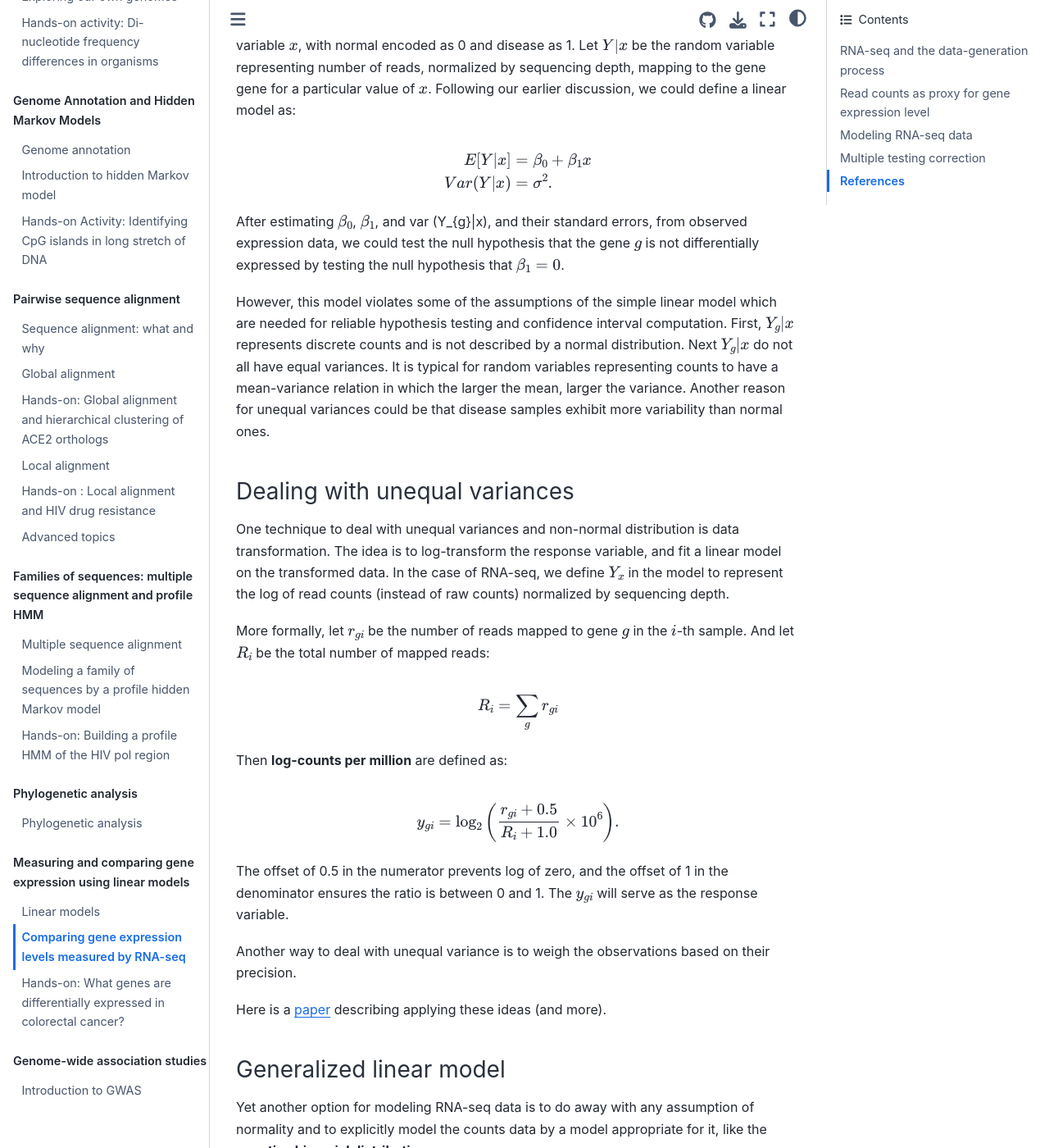
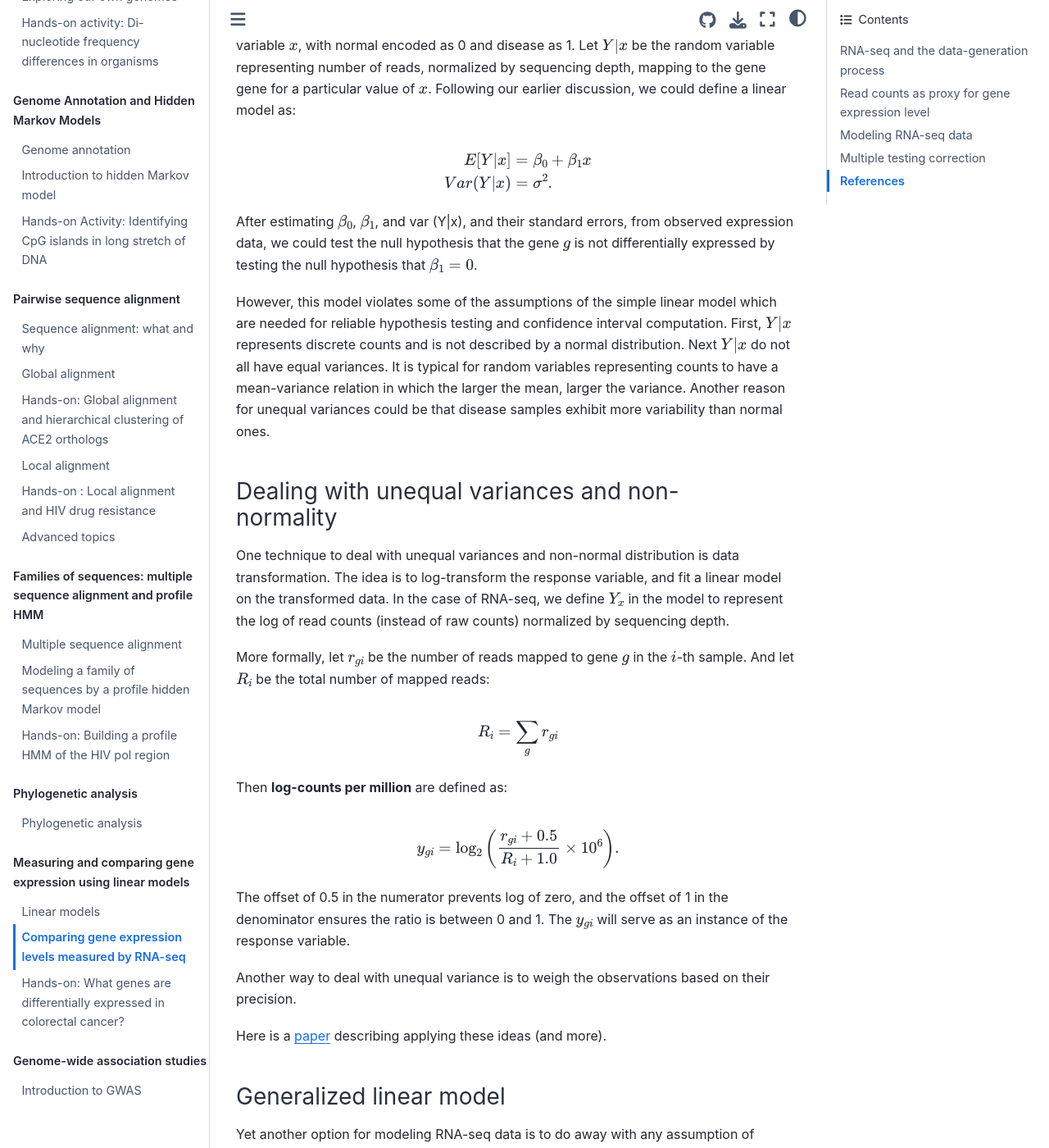
Before and after one commit to anishmss/bioinfo_intro_dlsu, a Jupyter Book: the page built from chapters/rna_seq/rna_seq_intro.md, in a window 1280 px wide and 1400 px high, scrolled down 2619 px. Shown: the whole window at 82% size. Built offline with Jupyter Book 1.0.4 settings and Sphinx 7.4.7 and the Sphinx Book theme 1.1.4, drawn with Linux system fonts in a browser that asks for light colours; some of the changed text lies outside the part shown.

Commit message:
update rna-seq

`````diff
--- a/chapters/rna_seq/rna_seq_intro.md
+++ b/chapters/rna_seq/rna_seq_intro.md
@@ -10,7 +10,7 @@
 A typical study design where gene expression is compared across case and control samples..
 ```
 
-There are many traditional lab techniques to quantitate gene expression, which is the abundance of mature RNA transcribed from a gene (e.g. ). Here we will focus on a [relatively new](https://doi.org/10.1038/s41576-019-0150-2) technology called RNA-seq, which utilizes modern sequencers to sequence all RNA molecules present in the specimen.
+There are many traditional lab techniques to quantitate gene expression, which is the abundance of mature RNA transcribed from a gene (e.g. variants of PCR, [microarray](https://www.nature.com/scitable/definition/microarray-202/)). Here we will focus on a [relatively new](https://doi.org/10.1038/s41576-019-0150-2) technology called RNA-seq, which utilizes modern sequencers to sequence all RNA molecules present in the specimen.
 
 ## RNA-seq and the data-generation process
 The typical  data generation process of RNA-seq goes as follows (see figure below). From a biological sample, [mature RNA](eukaryotic-transcription)is extracted. Ribosomal RNA (rRNA) make up a vast majority (80-90%) of RNA in a cell, and it is excluded them from extraction by selectively degrading them or selectively extract only RNAs with a [poly-A tail](https://www.nature.com/scitable/definition/.poly-a-tail-276/) while rRNAs don't have such tails. This can be used as signatures to selective extraction. There are also techniques to selectively degrade rRNA. Next, the RNA molecules are fragmented, and  double-stranded cDNA molecules are synthesized from the RNA fragments. The cDNA are sequenced using a high-throughput sequencer, resulting in a huge sequence dataset.
@@ -56,12 +56,12 @@
 Var (Y|x) &= {\sigma}^2.
 \end{align*}
 
-After estimating $\beta_{0}$,  $\beta_{1}$, and var (Y_{g}|x), and their standard errors, from observed expression data, we could test the null hypothesis that the gene $g$ is not differentially expressed by testing the null hypothesis that $\beta_{1}=0$.
+After estimating $\beta_{0}$,  $\beta_{1}$, and var (Y|x), and their standard errors, from observed expression data, we could test the null hypothesis that the gene $g$ is not differentially expressed by testing the null hypothesis that $\beta_{1}=0$.
 
-However, this model violates some of the assumptions of the simple linear model which are needed for reliable hypothesis testing and confidence interval computation. First, $Y_g|x$ represents discrete counts and is not described by a normal distribution. Next $Y_g|x$ do not all have equal variances. It is typical for random variables representing counts to have a mean-variance relation in which the larger the mean, larger the variance. Another reason for unequal variances could be that disease samples exhibit more variability than normal ones.
+However, this model violates some of the assumptions of the simple linear model which are needed for reliable hypothesis testing and confidence interval computation. First, $Y|x$ represents discrete counts and is not described by a normal distribution. Next $Y|x$ do not all have equal variances. It is typical for random variables representing counts to have a mean-variance relation in which the larger the mean, larger the variance. Another reason for unequal variances could be that disease samples exhibit more variability than normal ones.
 
 
-### Dealing with unequal variances
+### Dealing with unequal variances and non-normality
 One technique to deal with unequal variances and non-normal distribution is data transformation. The idea is to log-transform the response variable, and fit a linear model on the transformed data. In the case of RNA-seq, we define $Y_{x}$ in the model to represent the log of read counts (instead of raw counts) normalized by sequencing depth.
 
 More formally, let $r_{gi}$ be the number of reads mapped to gene $g$ in the $i$-th sample.
@@ -73,7 +73,7 @@
 ```{math}
 y_{gi} = \log_2 \left( \frac{r_{gi}+0.5}{R_i + 1.0} \times 10^6 \right).
 ```
-The offset of 0.5 in the numerator prevents log of zero, and the offset of 1 in the denominator ensures the ratio is between 0 and 1. The $y_{gi}$ will serve as the response variable.
+The offset of 0.5 in the numerator prevents log of zero, and the offset of 1 in the denominator ensures the ratio is between 0 and 1. The $y_{gi}$ will serve as an instance of the response variable.
 
 Another way to deal with unequal variance is to weigh the observations based on their precision.
 
@@ -100,7 +100,7 @@
 \begin{align*}
 p(\text{ 1 or more significant result}) &=  1 - p(\text{no significant result}) \\
                                      &=  1 - (1-0.05)^{20} \\
-                                     &=  0.64
+                                     &=  0.64.
 \end{align*}
 ```
 This error rate has a fancy name: **family-wise error rate**.
@@ -134,7 +134,7 @@
 Steps:
 1. Sort the p-values in non-increasing order: $p_{(1)} \leq p_{(2)}\leq \cdots \leq p_{(m)}$.
 2. Let $k$ be the largest index $i$ such that $p_{(i)} \leq \frac{i}{m}q*$.
-3. Reject the corresponding hypotheses $H_{(1)}, H_{(2)}, \ldots H_{(k)}$.
+3. Reject the corresponding hypotheses $H_{(1)}, H_{(2)}, \ldots, H_{(k)}$.
 ````
 
 Here is [another method](https://doi.org/10.1073/pnas.1530509100) for multiple testing correction, which claims to be more suitable for genome-wide studies, like RNA-seq, that generate thousands of hypotheses.
`````
Also changed, not shown: chapters/rna_seq/linear_models.md (+2 -2 lines).
